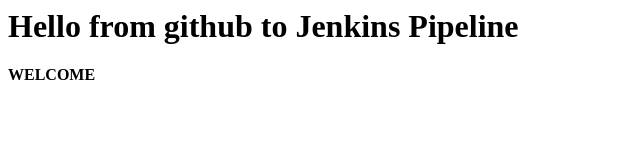
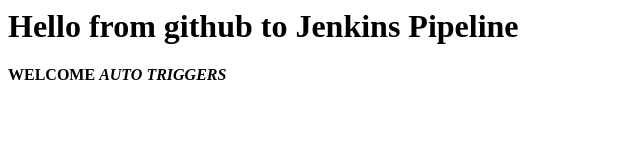
Before and after one commit to Aswini227/html-app, a plain HTML site: page index.html in a window 1280 px wide. Shown: the whole page, without its empty margins (0-640 px from the left). Drawn offline with Linux system fonts and the light colour scheme.

Commit message:
Webhook test

```diff
--- a/index.html
+++ b/index.html
@@ -1,2 +1,3 @@
 <h1>Hello from github to Jenkins Pipeline</h1>
 <b> WELCOME<b>
+		<i> AUTO TRIGGERS</i>
```
Also changed, not shown: 1 other file.
